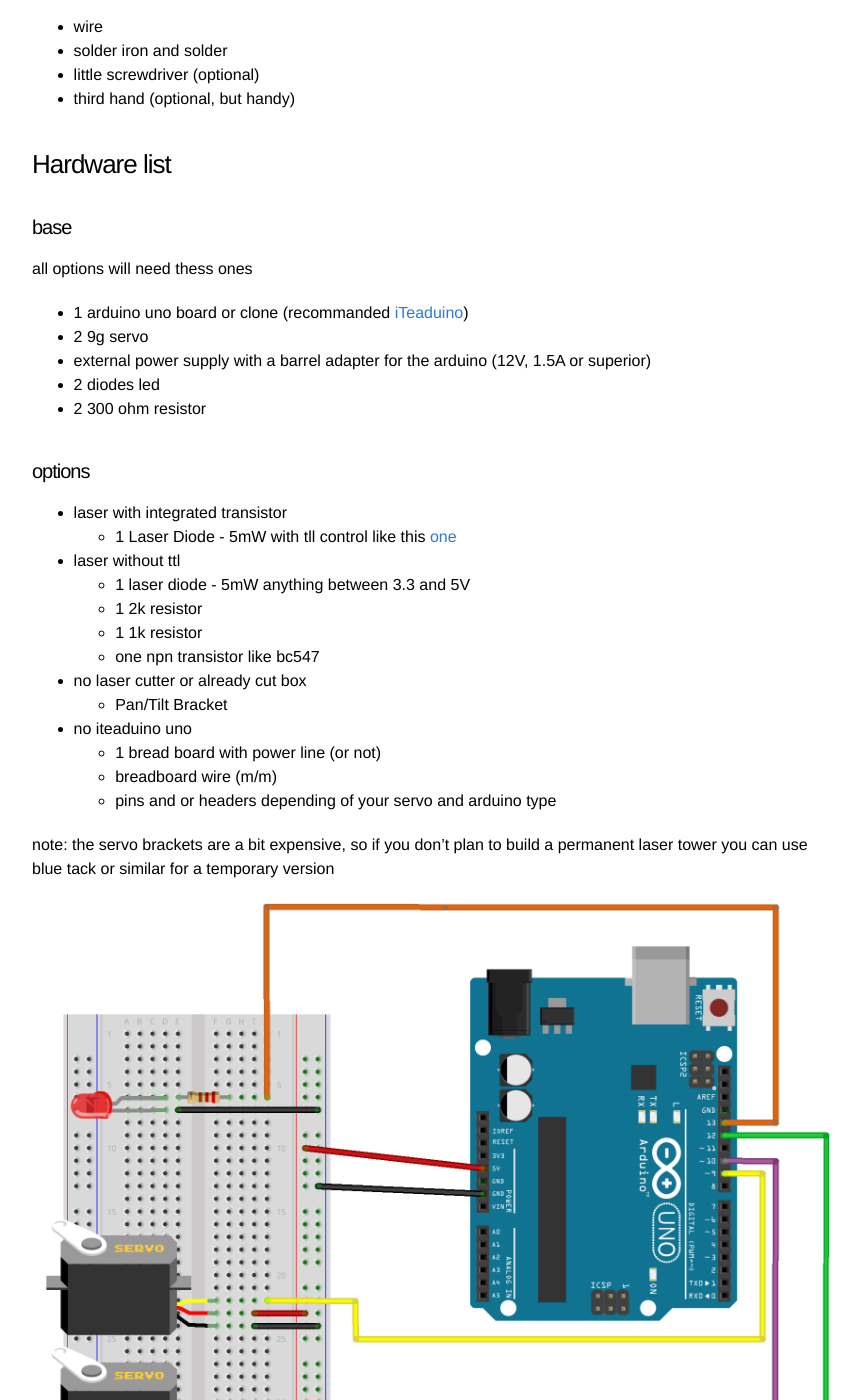
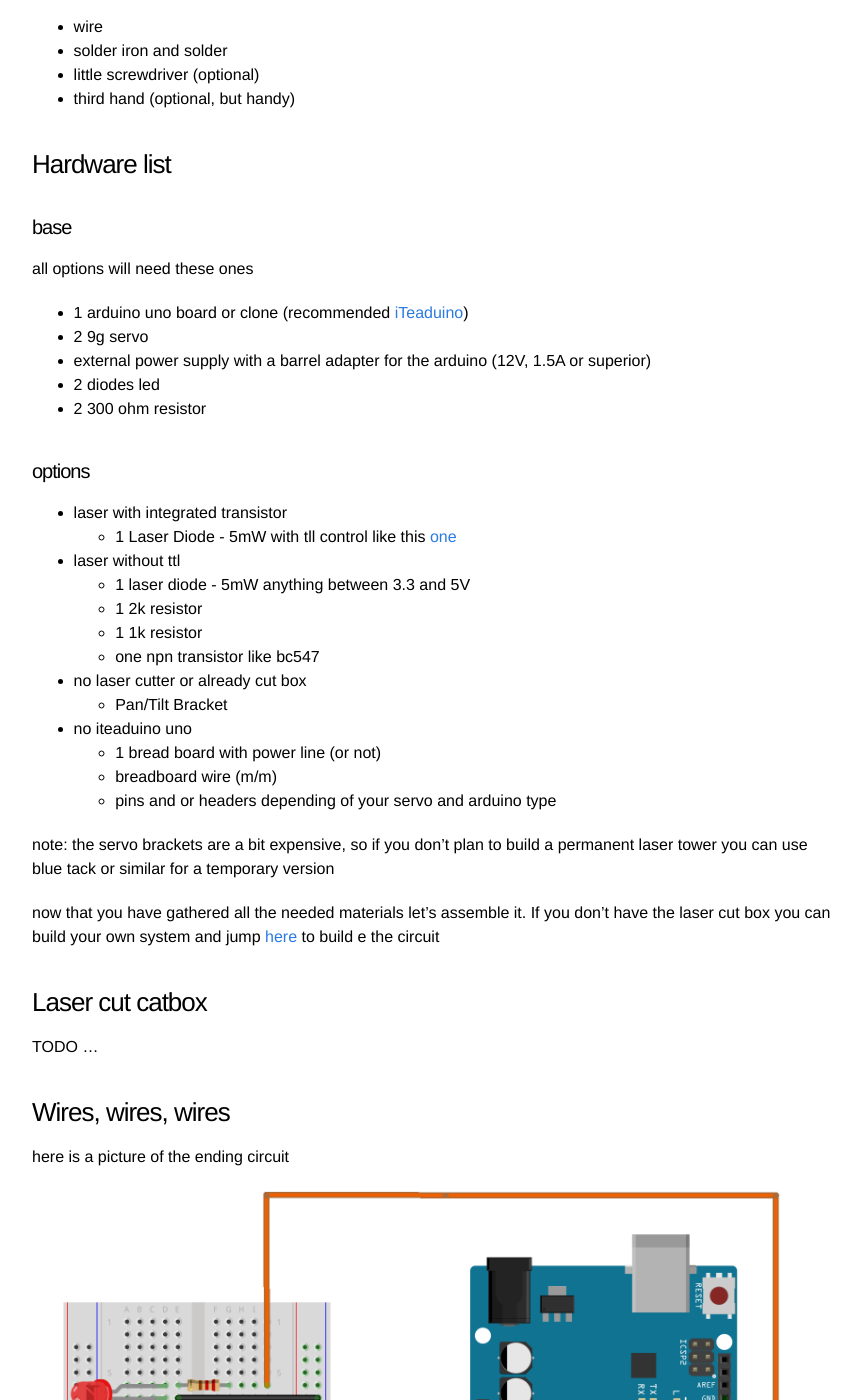
Before and after one commit to gorhgorh/LxJsCatbot, a Jekyll site: the page built from 01.build.md, in a window 1280 px wide and 1400 px high, scrolled down 501 px. Shown: the whole window, without its empty margins (208-1069 px from the left). Built offline with Jekyll 4.4.1, drawn with Linux system fonts in a browser that asks for light colours.

Commit message:
added pam infos

```diff
--- a/01.build.md
+++ b/01.build.md
@@ -22,9 +22,9 @@ Else depending on what you have at hand
 ### Hardware list
 
 #### base
-all options will need thess ones
+all options will need these ones
 
-- 1 arduino uno board or clone (recommanded [iTeaduino](http://imall.iteadstudio.com/im130312001.html))
+- 1 arduino uno board or clone (recommended [iTeaduino](http://imall.iteadstudio.com/im130312001.html))
 - 2 9g servo
 - external power supply with a barrel adapter for the arduino (12V, 1.5A or superior)
 - 2 diodes led
@@ -48,8 +48,14 @@ all options will need thess ones
 
 note: the servo brackets are a bit expensive, so if you don't plan to build a permanent laser tower you can use blue tack or similar for a temporary version
 
-![Full schematic](/images/03.laser.png)
-
-
+now that you have gathered all the needed materials let's assemble it. If you don't have the laser cut box you can build your own system and jump [here](#circuit) to build e the circuit
 
 ### <a name="cnckit"></a> Laser cut catbox
+
+TODO ...
+
+### <a name="circuit"></a> Wires, wires, wires
+
+here is a picture of the ending circuit
+
+![Full schematic](/images/03.laser.png)
```
Also changed, not shown: 03.misc.md (added, +94 -0 lines).
